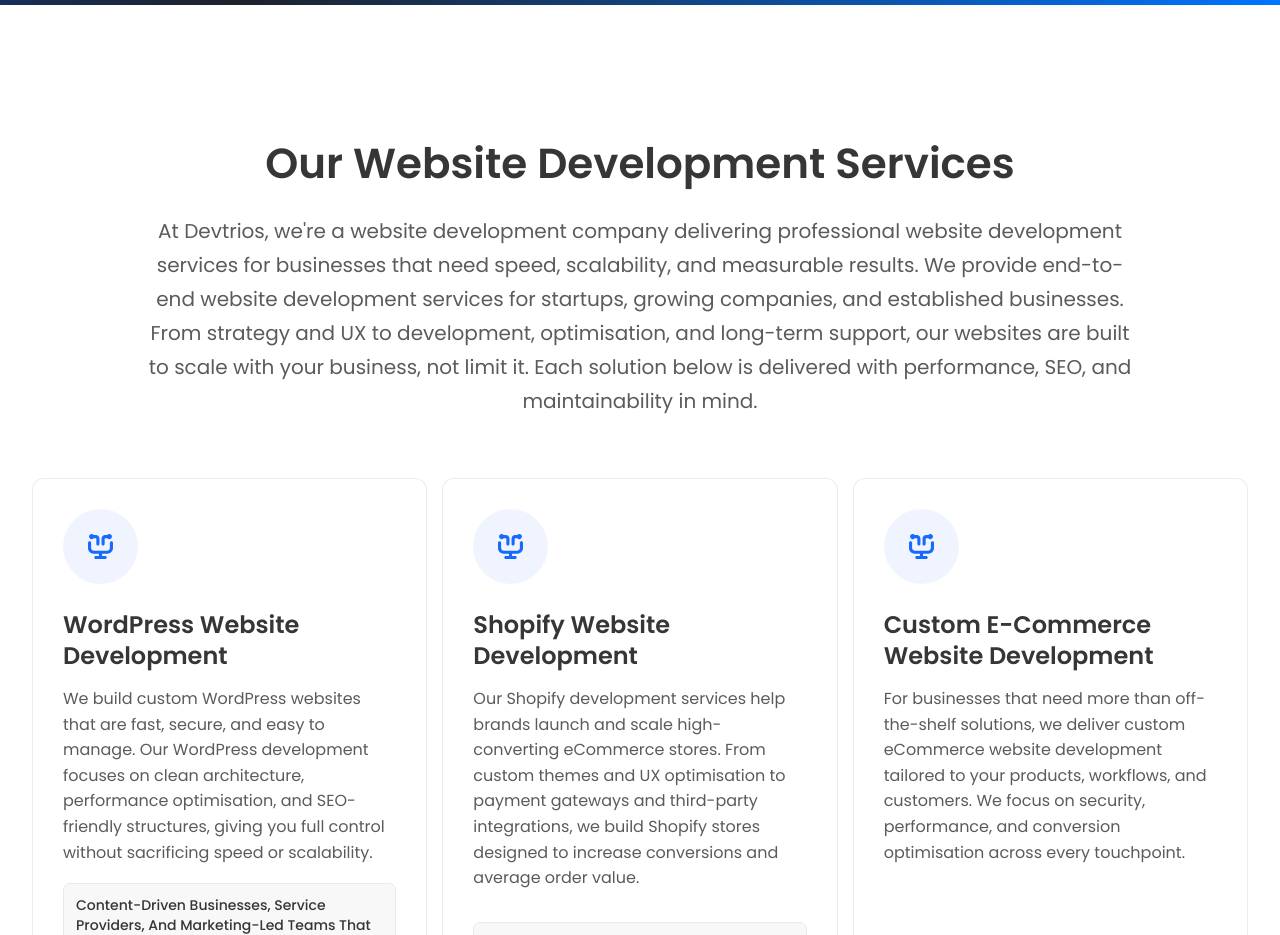
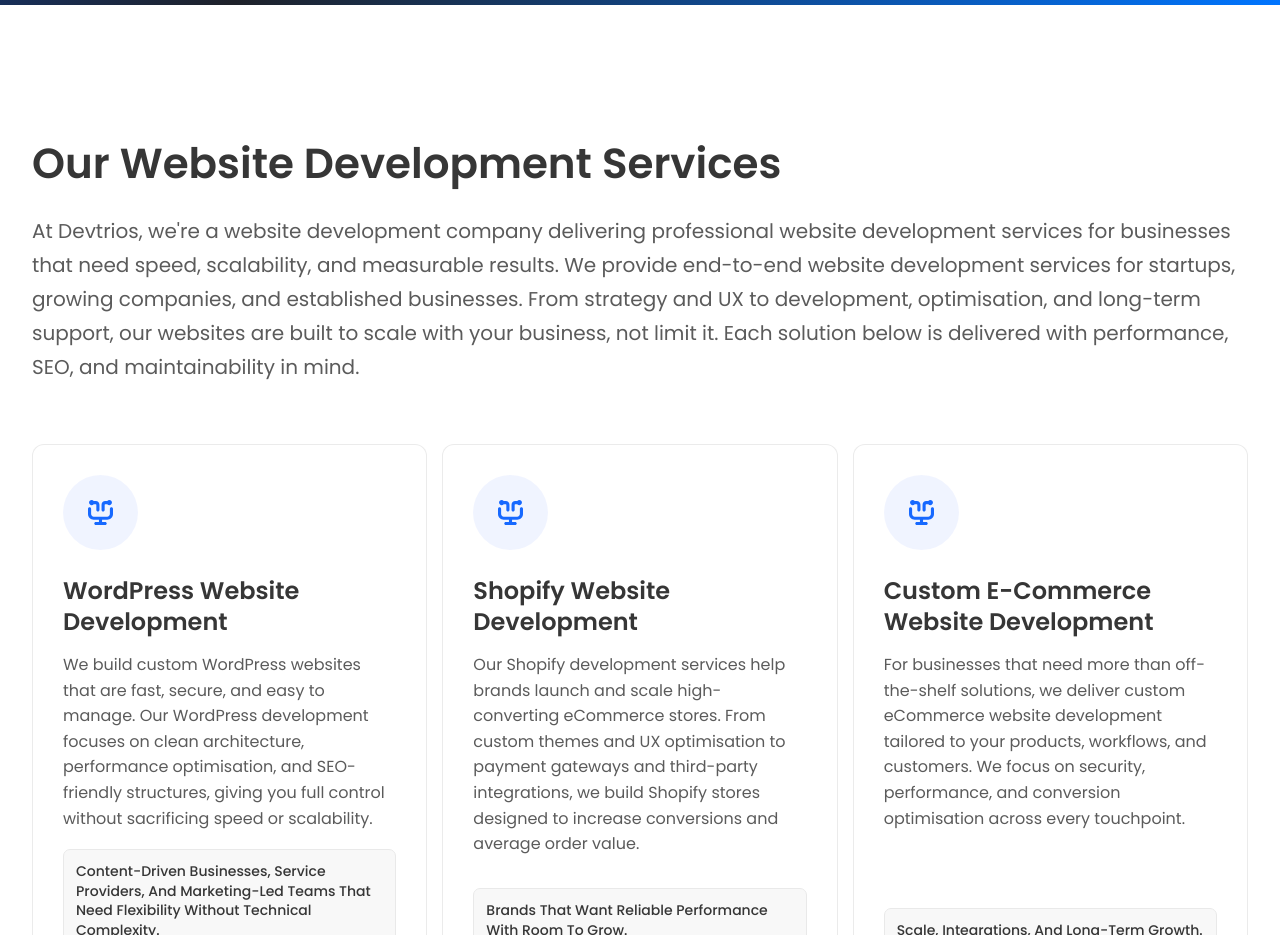
Before and after one commit to NomiMehar/devtrios, a Next.js app: page /services/website-development in a window 1280 px wide. Shown: the part 900-1835 px from the top of the page. Built offline with nearby package versions, Linux system fonts and the light colour scheme.

Commit message:
Update ServiceList.module.scss

```diff
--- a/app/(components)/service-list/ServiceList.module.scss
+++ b/app/(components)/service-list/ServiceList.module.scss
@@ -10,9 +10,10 @@
   }
 
   .heading_wrapper {
-    max-width: 1000px;
-    margin: 0 auto 60px;
-    text-align: center;
+    display: flex;
+    flex-direction: column;
+    gap: 10px;
+    margin-bottom: 60px;
 
     @media screen and (max-width: $breakpoint_tablet) {
       margin-bottom: 50px;
@@ -26,14 +27,12 @@
       font-weight: 600;
       line-height: 1.4;
       color: $dark_color;
-      margin: 0 0 20px;
 
       @media screen and (max-width: $breakpoint_tablet) {
         font-size: 38px;
       }
       @media screen and (max-width: $breakpoint_mobile_portrait) {
         font-size: 28px;
-        margin-bottom: 15px;
       }
     }
 
```
